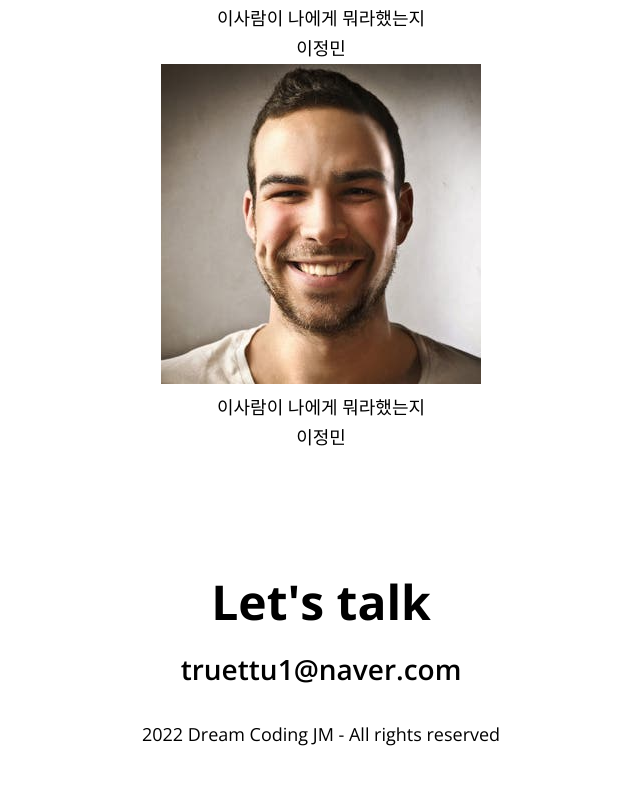
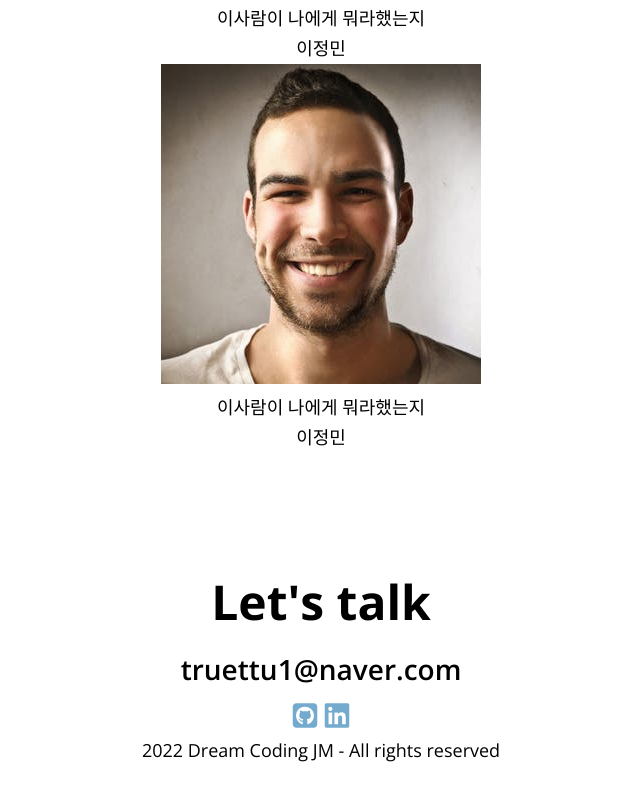
Before and after one commit to jmbobyo/portfolio, a plain HTML site: page index.html in a window 1280 px wide. Shown: the part 5762-6562 px from the top of the page, without its empty margins (319-959 px from the left). Drawn offline with nearby package versions, Linux system fonts and the light colour scheme.

Commit message:
CSS: Contact_icon

```diff
--- a/index.html
+++ b/index.html
@@ -17,6 +17,7 @@
     <script src="https://kit.fontawesome.com/ea35154043.js" crossorigin="anonymous"></script>
     <script src="main.js" defer></script>
     <link rel="stylesheet" href="style.css"/>
+
 </head>
 <body>
     <!-- Navbar -->
@@ -326,13 +327,16 @@
     <section id="contact" class="section">
         <h1 class="contact__title">Let's talk</h1>
         <h2 class="contact__email">truettu1@naver.com</h2>
+
         <div class="contact_links">
-            <a href="#" target="_blank">
-                <i class="fab fa-github"></i>
+            <a class="contact__icon" href="www.naver.com" target="_blank">
+                <i class="fab fa-github-square"></i>
             </a>
-            <a href="#" target="_blank">
-                <i class="fa fa-linkedin-square"></i>
+
+            <a class="contact__icon" href="https://www.naver.com" target="_blank">
+                <i class="fab fa-linkedin"></i>
             </a>
+
         </div>
         <p class="contact__rights">
             2022 Dream Coding JM - All rights reserved
--- a/style.css
+++ b/style.css
@@ -227,3 +227,8 @@ p {
 .job__period {
   font-size: var(--font-micro);
 }
+
+.contact__icon {
+  color: var(--color-blue);
+  font-size: var(--font-medium);
+}
```
